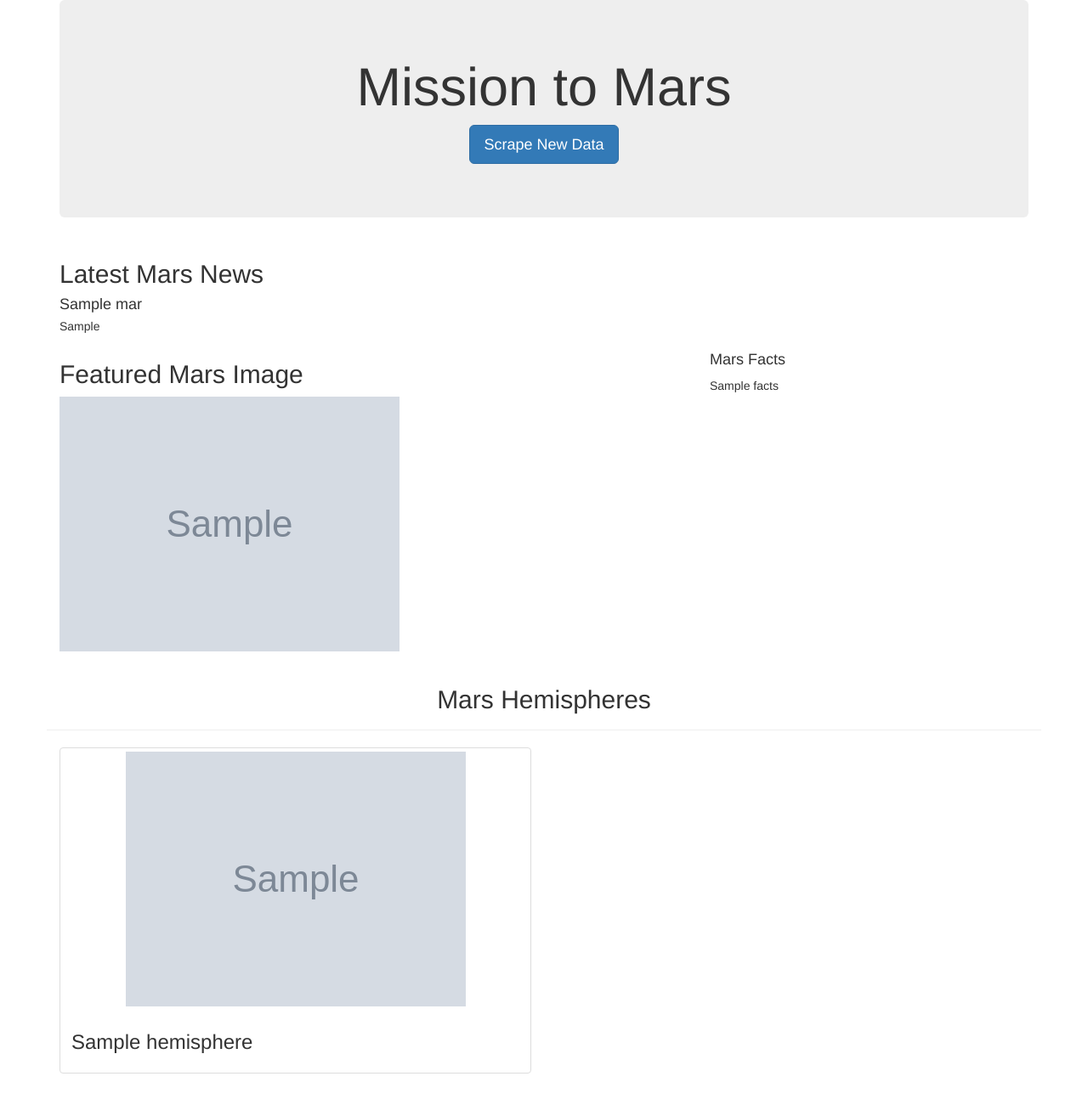
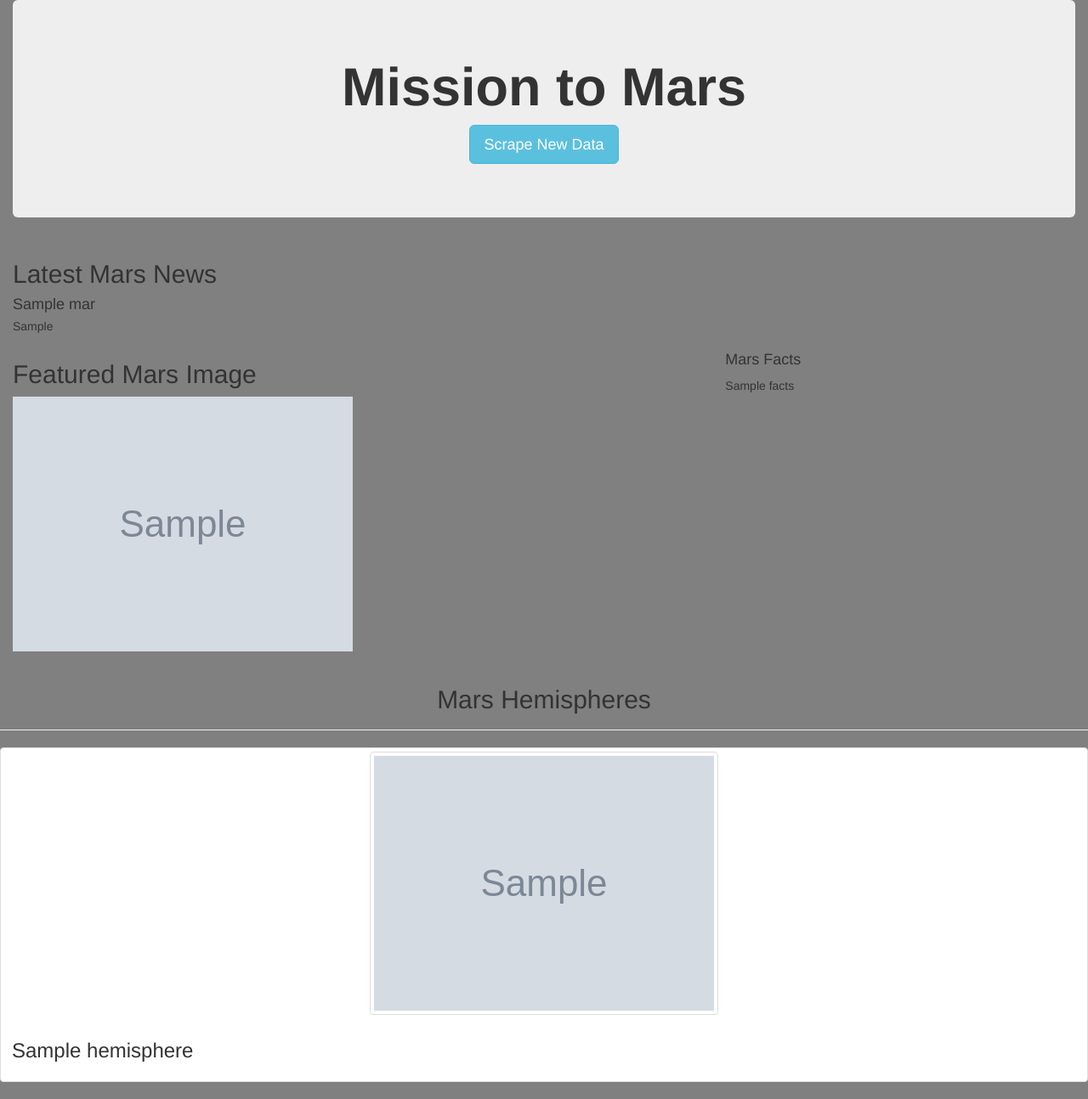
Before and after one commit to MikaylaKurland/Mission-to-Mars, a Flask app: page / in a window 1280 px wide. Shown: the whole page at 85% size. Before the commit the page ends 1264 px from the top, so only its background shows below. Run offline with Flask 2, Linux system fonts and the light colour scheme; grey boxes marked "Sample" are stand-in pictures; a database or web service that is not in the repository returns one stand-in record (values such as "Sample title"); some libraries are stand-ins or nearby versions.

Commit message:
commiting deliverable 3

```diff
--- a/templates/index.html
+++ b/templates/index.html
@@ -2,6 +2,7 @@
 <html lang="en">
   <head>
     <meta charset="UTF-8" />
+
     <meta name="viewport" content="width=device-width, initial-scale=1.0" />
     <meta http-equiv="X-UA-Compatible" content="ie=edge" />
     <title>Mission to Mars</title>
@@ -10,13 +11,13 @@
       href="https://maxcdn.bootstrapcdn.com/bootstrap/3.3.7/css/bootstrap.min.css"
     />
   </head>
-  <body>
-    <div class="container">
+  <body  style="background-color:grey;">
+    <div class="container-fluid">
       <!-- Add Jumbotron to Header -->
       <div class="jumbotron text-center">
-        <h1>Mission to Mars</h1>
+        <h1><strong>Mission to Mars</strong></h1>
         <!-- Add a button to activate scraping script -->
-        <p><a class="btn btn-primary btn-lg" href="/scrape" role="button">Scrape New Data</a></p>
+        <p><a class="btn btn-info btn-lg" href="/scrape" role="button">Scrape New Data</a></p>
       </div>
 
       <!-- Add section for Mars News -->
@@ -39,7 +40,7 @@
 
           <!-- if images is False/None/non-existent, then default to error message -->
           <img
-            src="{{mars.featured_image | default('static/images/error.png', true) }}"
+            src = "{{mars.featured_image}}"
             class="img-responsive"
             alt="Responsive image"
           />
@@ -49,7 +50,9 @@
           <!-- Mars Facts -->
           <div class="row" id="mars-facts">
             <h4>Mars Facts</h4>
-            {{ mars.facts | safe }}
+              <table class="table table-striped">
+              {{ mars.facts | safe }}
+              </table>
           </div>
         </div>
       </div>
@@ -61,9 +64,9 @@
         </div>
 
         {% for hemisphere in mars.hemispheres %}
-        <div class="col-md-6">
+        <div class=.col-xs-6 .col-sm-3>
           <div class="thumbnail">
-            <img src="{{hemisphere.img_url | default('static/images/error.png', true)}}" alt="...">
+            <img src="{{hemisphere.img_url}}" alt="..." class="img-thumbnail">
             <div class="caption">
               <h3>{{hemisphere.title}}</h3>
             </div>
```
